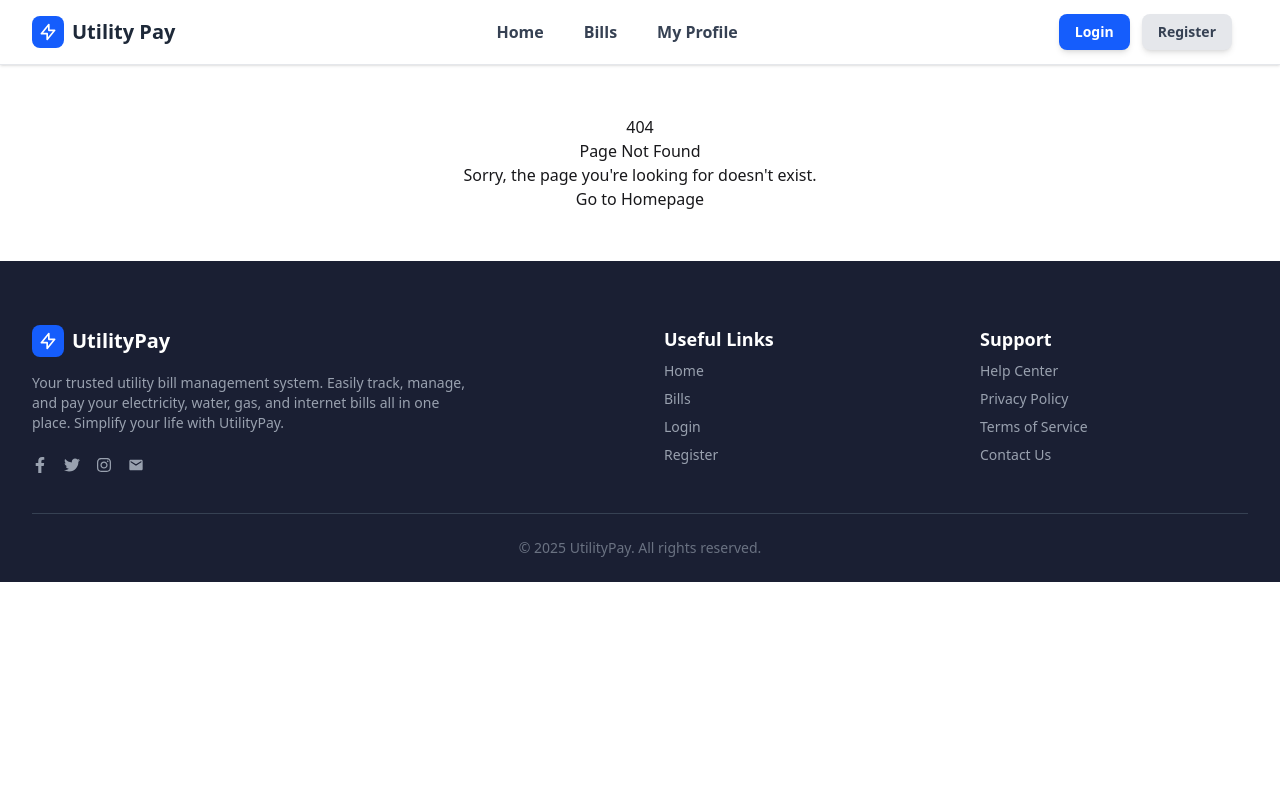
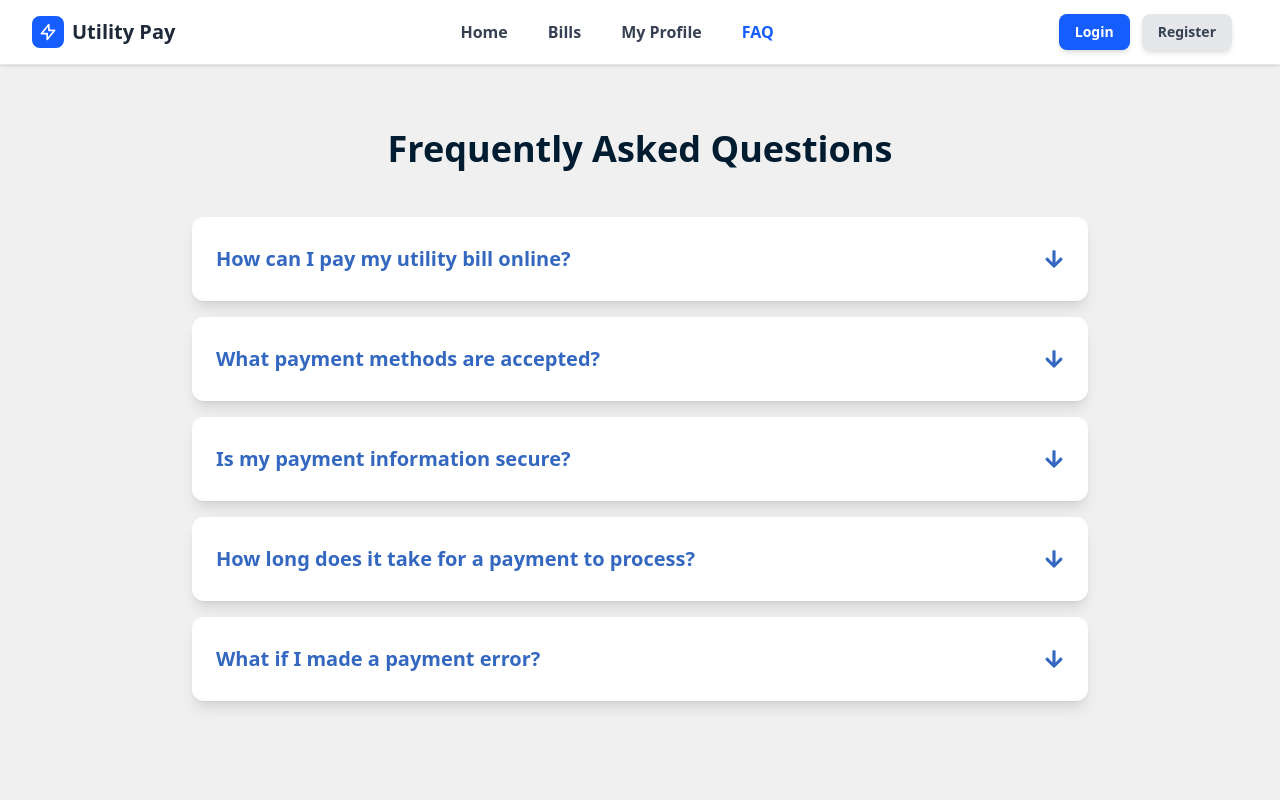
Before and after one commit to mohibbullahkhan/B12-A10-Future-Box-client, a React (Vite) app: page /faq in a window 1280 px wide. Shown: the top 800 px of the page. Built offline with nearby package versions, Linux system fonts and the light colour scheme; no server answers.

Commit message:
faq page added

```diff
--- a/src/components/Navbar.jsx
+++ b/src/components/Navbar.jsx
@@ -80,6 +80,11 @@ const Navbar = () => {
       <li>
         <NavLink className={getNavLinkClass} to="/myprofile">
           My Profile
+        </NavLink>
+      </li>
+      <li>
+        <NavLink className={getNavLinkClass} to="/faq">
+          FAQ
         </NavLink>
       </li>
     </>
--- a/src/main.jsx
+++ b/src/main.jsx
@@ -15,6 +15,7 @@ import BilDetails from "./components/BilDetails.jsx";
 import "react-toastify/dist/ReactToastify.css";
 import NotFound from "./pages/NotFound.jsx";
 import MyProfile from "./pages/MyProfile.jsx";
+import FaqPage from "./pages/FaqPage.jsx";
 const router = createBrowserRouter([
   {
     path: "/",
@@ -61,6 +62,10 @@ const router = createBrowserRouter([
         path: "/myprofile",
         Component: MyProfile,
       },
+      {
+        path: "/faq",
+        Component: FaqPage,
+      },
     ],
   },
 ]);
--- /dev/null
+++ b/src/pages/FaqPage.jsx
@@ -0,0 +1,58 @@
+import React from "react";
+import { FaArrowDown } from "react-icons/fa";
+
+const faqItems = [
+  {
+    q: "How can I pay my utility bill online?",
+    a: "You can pay your utility bill easily through our secure portal. Simply log in, navigate to the 'Payments' section, select your preferred payment method (credit card, debit card, or bank transfer), and confirm the transaction.",
+  },
+  {
+    q: "What payment methods are accepted?",
+    a: "We accept all major credit and debit cards (Visa, Mastercard, Amex), as well as direct bank transfers. We are constantly working to integrate new, convenient payment options for our users.",
+  },
+  {
+    q: "Is my payment information secure?",
+    a: "Yes, absolutely. We use industry-standard encryption (SSL/TLS) and comply with all necessary data protection regulations to ensure your payment information is kept safe and confidential at all times.",
+  },
+  {
+    q: "How long does it take for a payment to process?",
+    a: "Payments are typically processed instantly. However, depending on your bank, it may take up to 24 hours for the transaction to reflect in your utility provider's account. Always check your confirmation email for details.",
+  },
+  {
+    q: "What if I made a payment error?",
+    a: "If you believe you have made an error, please contact our support team immediately with your transaction ID. We will review the payment details and assist you in correcting the mistake or processing a refund if necessary.",
+  },
+];
+
+const FaqItem = ({ question, answer }) => {
+  return (
+    <details className="group bg-white p-6 rounded-xl shadow-lg transition duration-300 ease-in-out hover:shadow-xl">
+      <summary className="cursor-pointer flex justify-between items-center text-xl font-semibold text-[#3468c0] focus:outline-none py-1 list-none">
+        {question}
+
+        <FaArrowDown />
+      </summary>
+      <div className="mt-4 pt-4 border-t border-gray-200 text-[#706f6f]">
+        {answer}
+      </div>
+    </details>
+  );
+};
+
+export default function FaqPage() {
+  return (
+    <div className="bg-[#f0f0f0] min-h-screen py-16 px-4 sm:px-6 lg:px-8 flex justify-center items-start">
+      <div className="w-full max-w-4xl">
+        <h1 className="text-4xl font-extrabold text-[#001c30] text-center mb-12">
+          Frequently Asked Questions
+        </h1>
+
+        <div className="space-y-4">
+          {faqItems.map((item, index) => (
+            <FaqItem key={index} question={item.q} answer={item.a} />
+          ))}
+        </div>
+      </div>
+    </div>
+  );
+}
```
